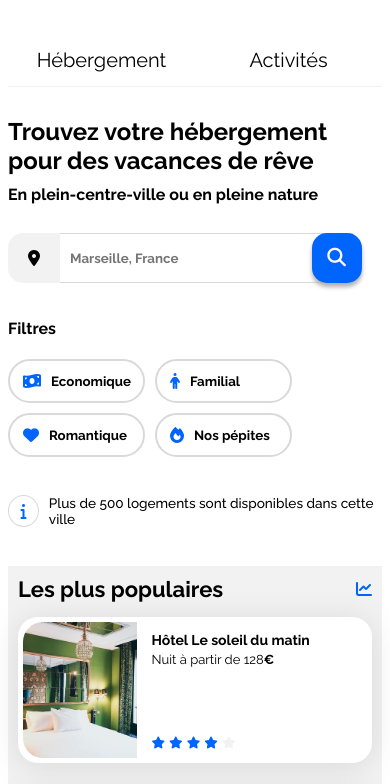
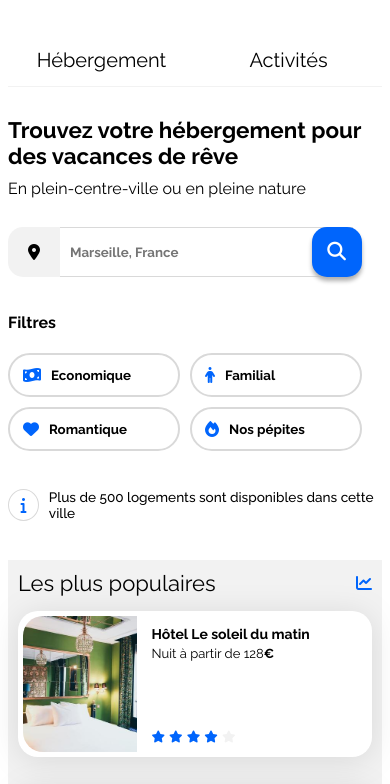
Before and after one commit to JBPhilippe/Projet-2-Booki, a plain HTML site: page Index.html in a window 390 px wide. Shown: the part 60-844 px from the top of the page. Drawn offline with Linux system fonts and the light colour scheme.

Commit message:
Version finale 13 11 23

```diff
--- a/css/style.css
+++ b/css/style.css
@@ -536,6 +536,12 @@ h6 {
 
     h1 {
         margin-top: 0px;
+        font-size: 140%;
+    }
+
+    h2 {
+        font-size: 100%;
+        font-weight: lighter;
     }
 
     input#recherche {
@@ -579,12 +585,15 @@ h6 {
     gap: 10px;
 }
 
+    .filtres {
+    margin-right: 0px;
+}
+
     .bouton_filtre {
         justify-content: flex-start;
         flex-wrap: nowrap;
         height: 40px;
-        width: 19%;
-        min-width: 107px;
+        width: 38%;
     }
 
 
```
